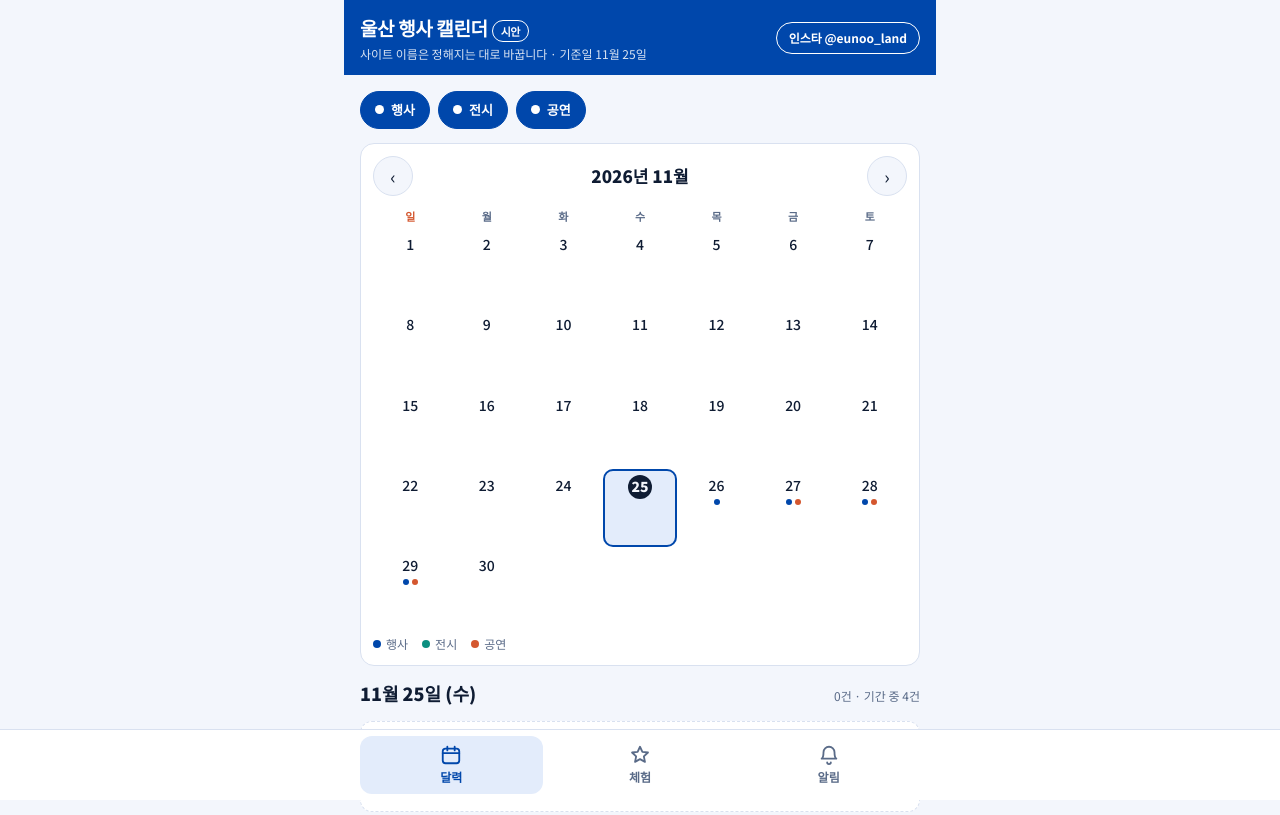
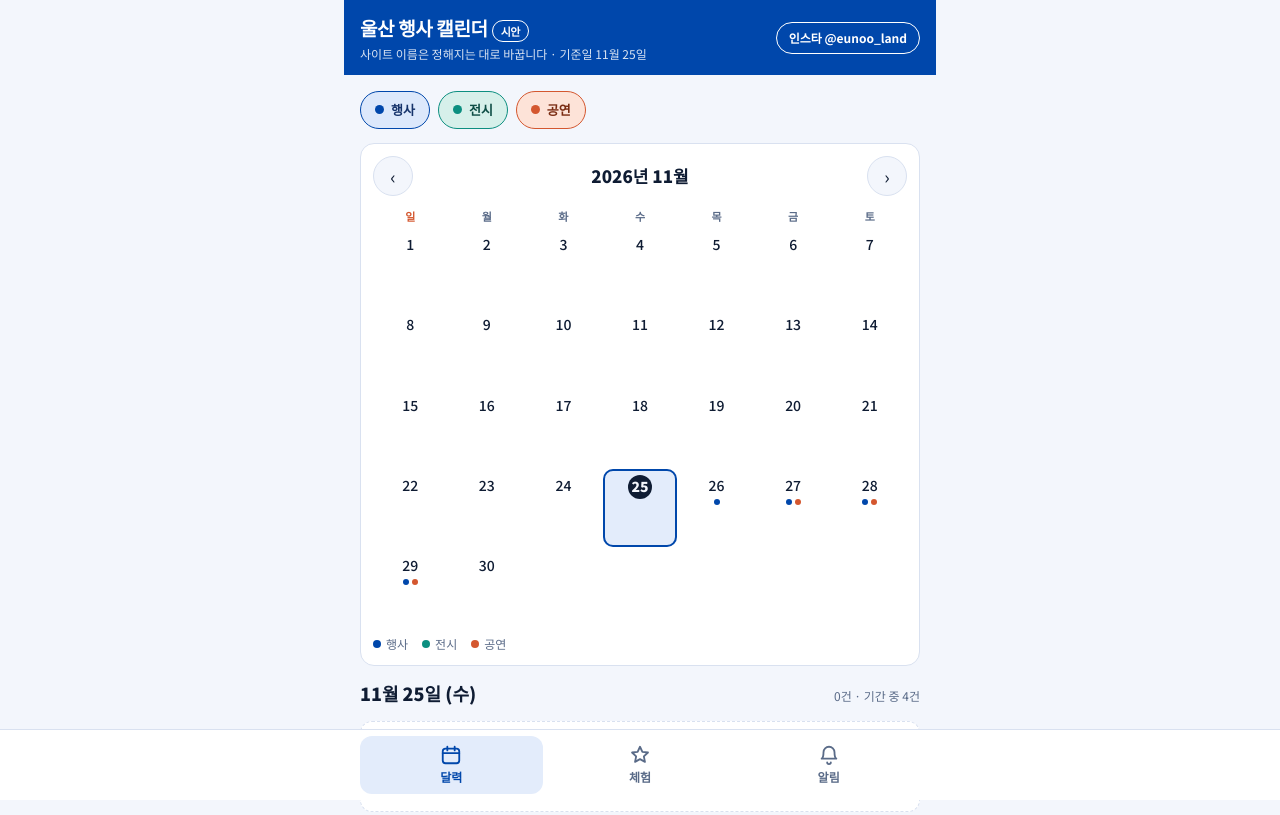
Before and after one commit to eunooland/ulsan-calendar, a plain HTML site: page docs/index.html in a window 1280 px wide. Shown: the top 815 px of the page. Drawn offline with Linux system fonts and the light colour scheme.

Commit message:
필터 칩 파스텔 색상, 데이터 캐시 갱신 주기 단축
Co-Authored-By: Claude Sonnet 5.5 <noreply@anthropic.com>

```diff
--- a/docs/index.html
+++ b/docs/index.html
@@ -55,6 +55,9 @@ section.view{padding-top:16px;display:flex;flex-direction:column;gap:14px}
 .chip{border:1px solid var(--line);background:var(--card);border-radius:999px;padding:7px 14px;font-size:13px;font-weight:700;display:inline-flex;align-items:center;gap:7px;min-height:38px}
 .chip .dot{width:9px;height:9px;border-radius:50%}
 .chip[aria-pressed="true"]{background:var(--cobalt);border-color:var(--cobalt);color:var(--cobalt-ink)}
+.chip.cat-event[aria-pressed="true"]{background:var(--tg-event-bg);color:var(--tg-event-fg);border-color:var(--c-event)}
+.chip.cat-exhib[aria-pressed="true"]{background:var(--tg-exhib-bg);color:var(--tg-exhib-fg);border-color:var(--c-exhib)}
+.chip.cat-perf[aria-pressed="true"]{background:var(--tg-perf-bg);color:var(--tg-perf-fg);border-color:var(--c-perf)}
 .chip[aria-pressed="false"] .dot{opacity:.45}
 .cal{background:var(--card);border:1px solid var(--line);border-radius:14px;padding:12px}
 .cal-head{display:flex;align-items:center;justify-content:space-between;margin-bottom:8px}
@@ -214,10 +217,9 @@ function esc(s){return String(s).replace(/[&<>"]/g,function(c){return {'&':'&amp
 function renderFilters(){
   var f=$('catFilters');f.innerHTML='';
   Object.keys(CATS).forEach(function(k){
-    var b=el('button','chip','<span class="dot" style="background:var(--c-'+k+')"></span>'+CATS[k]);
+    var b=el('button','chip cat-'+k,'<span class="dot" style="background:var(--c-'+k+')"></span>'+CATS[k]);
     b.setAttribute('aria-pressed',st.cats[k]?'true':'false');
     b.onclick=function(){st.cats[k]=st.cats[k]?0:1;render()};
-    if(st.cats[k])b.querySelector('.dot').style.background='var(--cobalt-ink)';
     f.appendChild(b);
   });
 }
@@ -313,5 +315,6 @@ $('prev').onclick=function(){st.m--;if(st.m<0){st.m=11;st.y--}renderCal()};
 $('next').onclick=function(){st.m++;if(st.m>11){st.m=0;st.y++}renderCal()};
 document.querySelectorAll('.tab').forEach(function(b){b.onclick=function(){setTab(b.dataset.t)}});
 ['tgOn','tgAm','tgPm'].forEach(function(i){$(i).onclick=function(){this.setAttribute('aria-pressed',this.getAttribute('aria-pressed')==='true'?'false':'true')}});
-Promise.all([fetch("data/events.json").then(function(r){return r.json()}),fetch("data/experiences.json").then(function(r){return r.json()})]).then(function(d){E=d[0];X=d[1];render();renderAlert()}).catch(function(){renderFilters();renderCal();renderAlert();$("dayList").innerHTML='<div class="empty">일정을 불러오지 못했습니다. 잠시 뒤 다시 열어 주세요.</div>'});
+var CB="?t="+Math.floor(Date.now()/120000);
+Promise.all([fetch("data/events.json"+CB).then(function(r){return r.json()}),fetch("data/experiences.json"+CB).then(function(r){return r.json()})]).then(function(d){E=d[0];X=d[1];render();renderAlert()}).catch(function(){renderFilters();renderCal();renderAlert();$("dayList").innerHTML='<div class="empty">일정을 불러오지 못했습니다. 잠시 뒤 다시 열어 주세요.</div>'});
 </script>
```
